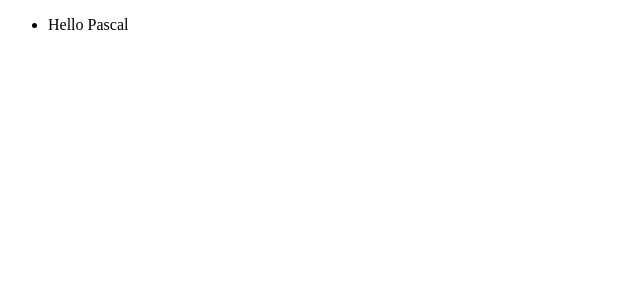
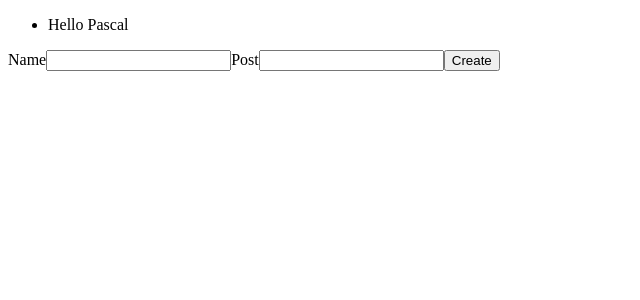
Before and after one commit to wright403/social-feed-react, a React (Create React App) app: page / in a window 1280 px wide. Shown: the top 300 px of the page, without its empty margins (0-640 px from the left). Built offline with nearby package versions, Linux system fonts and the light colour scheme.

Commit message:
created createpost component

```diff
--- a/src/App.jsx
+++ b/src/App.jsx
@@ -1,4 +1,5 @@
 import React, { useState } from 'react';
+import CreatePost from './Components/CreatePost.jsx';
 import DisplayPosts from './Components/DisplayPosts.jsx';
 
 
@@ -15,6 +16,7 @@ function App() {
     <div>
 
      <DisplayPosts posts={posts} />
+     <CreatePost />
 
     </div>
   );
--- /dev/null
+++ b/src/Components/CreatePost.jsx
@@ -0,0 +1,30 @@
+import React, { useState } from 'react';
+const CreatePost = (props) => {
+
+
+
+    const [name, setName] = useState('')
+    const [post, setPost] = useState('')
+
+    function handleSubmit(event){
+        event.preventDefault();
+        let newPost = {
+            name: name,
+            post: post
+        }
+    }
+
+
+    return (
+
+        <form onSubmit={handleSubmit}>
+            <label>Name</label>
+            <input type='name' value={name} onChange={(event) => setName(event.target.value)} />
+            <label>Post</label>
+            <input type='text' value={post} onChange={(event) => setPost(event.target.value)} />
+            <button type='submit'>Create</button>
+        </form>
+     );
+}
+
+export default CreatePost;
--- a/src/Components/Posts.jsx
+++ b/src/Components/Posts.jsx
@@ -1,7 +1,7 @@
 import React, { useState } from 'react';
 const Posts = (props) => {
     return (
-
+        ''
      );
 }
 
```
